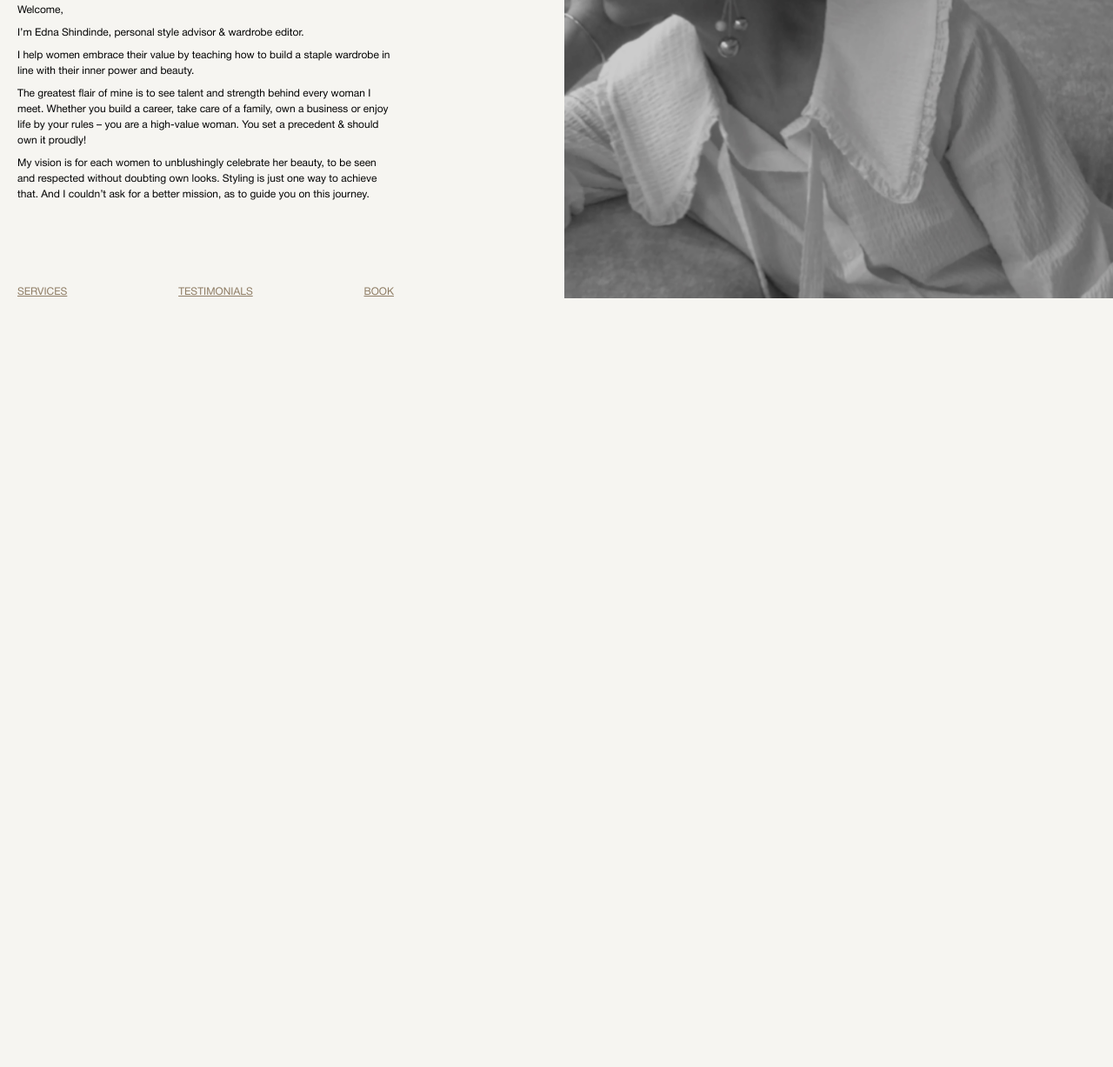
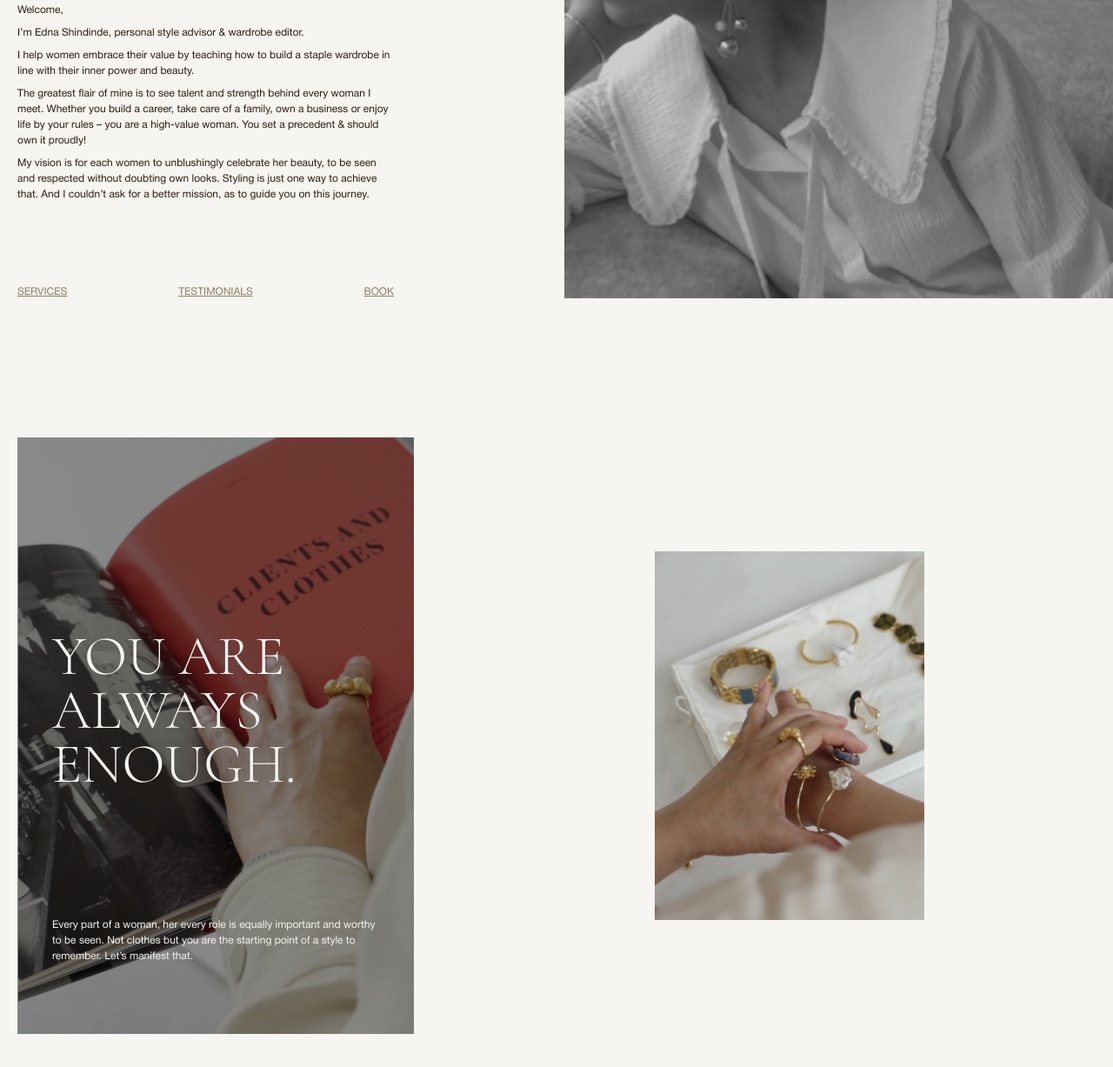
Before and after one commit to adwasar/at_test, a website built with webpack: page src/index.html in a window 1280 px wide. Shown: the part 911-2138 px from the top of the page at 87% size. Before the commit the page ends 1334 px from the top, so only its background shows below. Built offline with nearby package versions, Linux system fonts and the light colour scheme.

Commit message:
feat: always-enough block layout

```diff
--- a/src/index.html
+++ b/src/index.html
@@ -71,6 +71,22 @@
     </div>
   </section>
 
+  <section class="always-enough-section">
+    <div class="_container">
+      <div class="always-enough-section__content">
+        <div class="always-enough-section__first-block">
+          <h2 class="always-enough-section__title title title_white">You are always enough.</h2>
+          <p class="always-enough-section__text text text_white">
+            Every part of a woman, her every role is equally important and worthy to be seen. Not clothes but you are
+            the starting point of a style to remember. Let’s manifest that.
+          </p>
+        </div>
+        <div class="always-enough-section__second-block">
+          <img src="assets/photos/basic/about-3.png" alt="Bijouterie">
+        </div>
+      </div>
+    </div>
+  </section>
 </body>
 
 </html>
--- /dev/null
+++ b/src/scss/components/_always-enough.scss
@@ -0,0 +1,55 @@
+.always-enough-section {
+  padding: 80px 0;
+
+  &__content {
+    display: flex;
+    align-items: center;
+    @include v-md {
+      flex-direction: column;
+      gap: 30px;
+    }
+  }
+
+  &__first-block {
+    padding: 0 40px;
+    flex: 0 0 456px;
+    background-image: url('/src/assets/photos/basic/about-2.png');
+    background-size: cover;
+    background-position: 0% 0%;
+    height: 686px;
+    @include v-lg {
+      padding: 20px;
+      max-width: 340px;
+      flex: 0 0 340px;
+      height: 460px;
+    }
+  }
+
+  &__second-block {
+    width: 100%;
+    img {
+      max-width: 100%;
+      position: relative;
+      display: block;
+      margin: 0 auto;
+      left: 40px;
+      @include v-md {
+        left: 0;
+      }
+    }
+  }
+
+  &__title {
+    margin-top: 221px;
+    @include v-lg {
+      margin-top: 110px;
+    }
+  }
+
+  &__text {
+    margin-top: 145px;
+    @include v-lg {
+      margin-top: 100px;
+    }
+  }
+}
--- a/src/scss/inc/_base.scss
+++ b/src/scss/inc/_base.scss
@@ -4,6 +4,7 @@
 
 body {
   font-family: $main-font-family;
+  color: $c-main;
   overflow-x: hidden;
   background-color: $light-beige;
   font-size: 12px;
--- a/src/scss/inc/_fonts.scss
+++ b/src/scss/inc/_fonts.scss
@@ -25,6 +25,10 @@
     font-size: 36px;
     line-height: 34px;
   }
+
+  &_white {
+    color: $light-beige;
+  }
 }
 
 .subtitle {
@@ -42,4 +46,8 @@
   font-weight: 400;
   line-height: 150%;
   letter-spacing: normal;
+
+  &_white {
+    color: $light-beige;
+  }
 }
--- a/src/scss/main.scss
+++ b/src/scss/main.scss
@@ -8,6 +8,7 @@
 @import 'components/navbar';
 @import 'components/hero';
 @import 'components/about';
+@import 'components/always-enough.scss';
 
 //inc
 @import 'inc/helpers';
```
